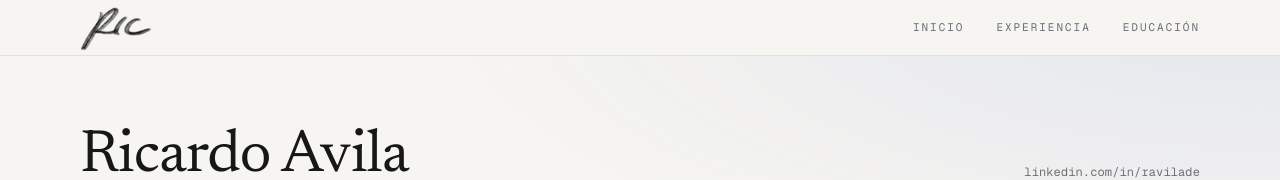
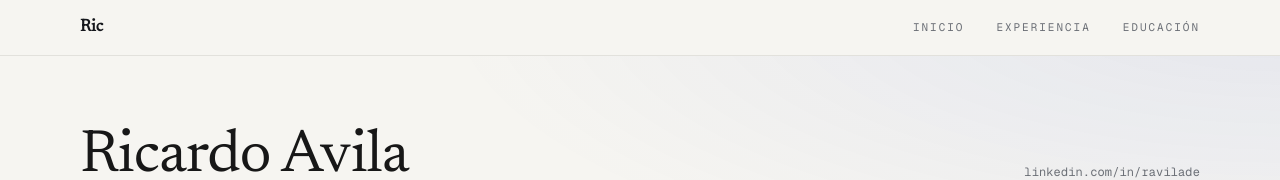
Before and after one commit to aviladricardo/portafolio, a Next.js app: page / in a window 1280 px wide. Shown: the top 180 px of the page. Built offline with nearby package versions, Linux system fonts and the light colour scheme.

Commit message:
Cambia logo navbar por texto "Ric"
Co-Authored-By: Claude Sonnet 4.6 <noreply@anthropic.com>

```diff
--- a/app/components/Navbar.tsx
+++ b/app/components/Navbar.tsx
@@ -1,8 +1,6 @@
 "use client";
 
 import { useCallback } from "react";
-import Image from "next/image";
-
 const links = [
   { label: "Inicio", href: "inicio" },
   { label: "Experiencia", href: "experiencia" },
@@ -42,7 +40,9 @@ export default function Navbar() {
   return (
     <nav className="cv-navbar">
       <div className="cv-navbar-inner">
-      <Image src="/logo.png" alt="Ricardo Avila" height={24} width={72} style={{ objectFit: "contain", objectPosition: "left" }} />
+      <span style={{ fontFamily: "var(--font-newsreader), Georgia, serif", fontWeight: 700, fontSize: "17px", color: "#15171C" }}>
+        Ric
+      </span>
       <div className="cv-nav-links">
         {links.map((link) => (
           <a
```
